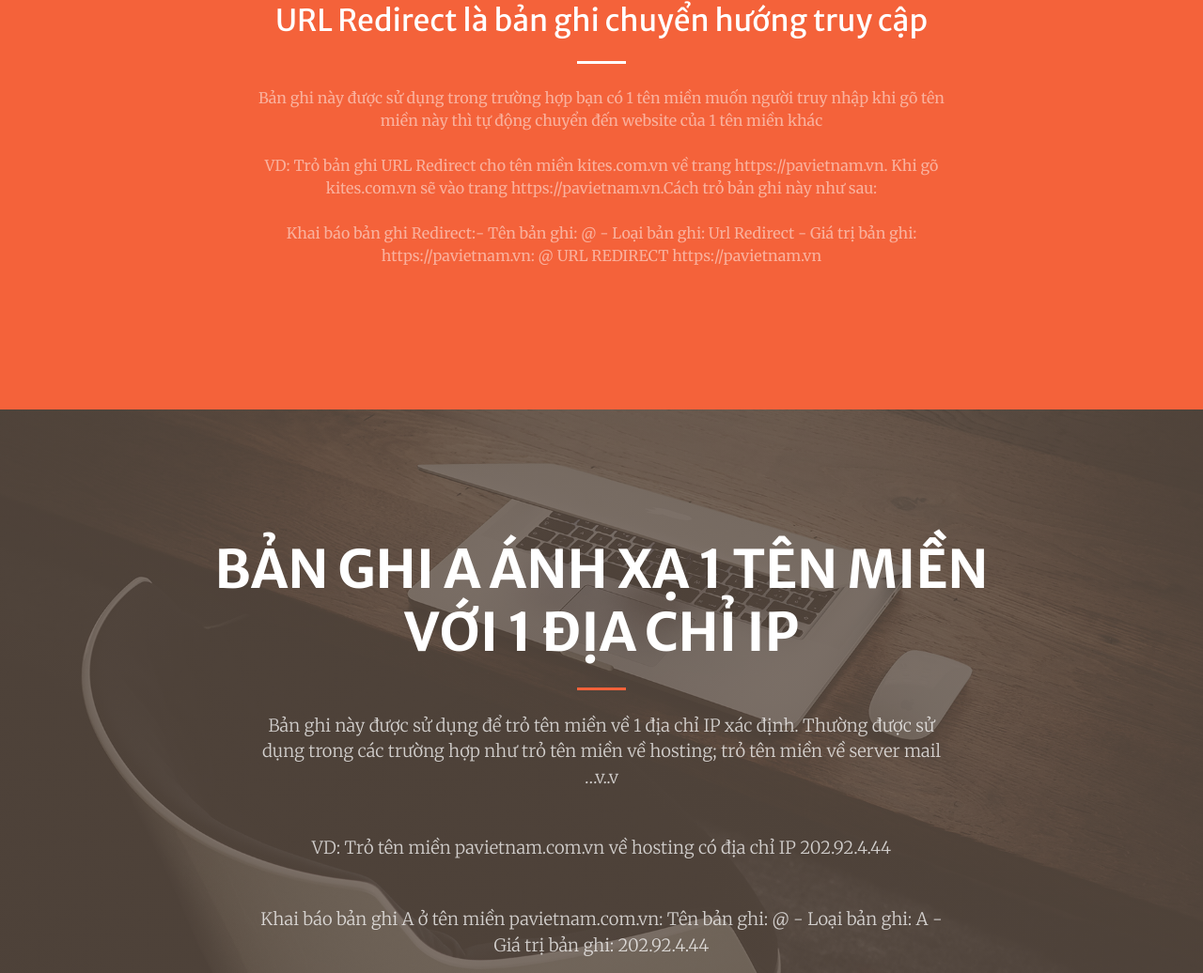
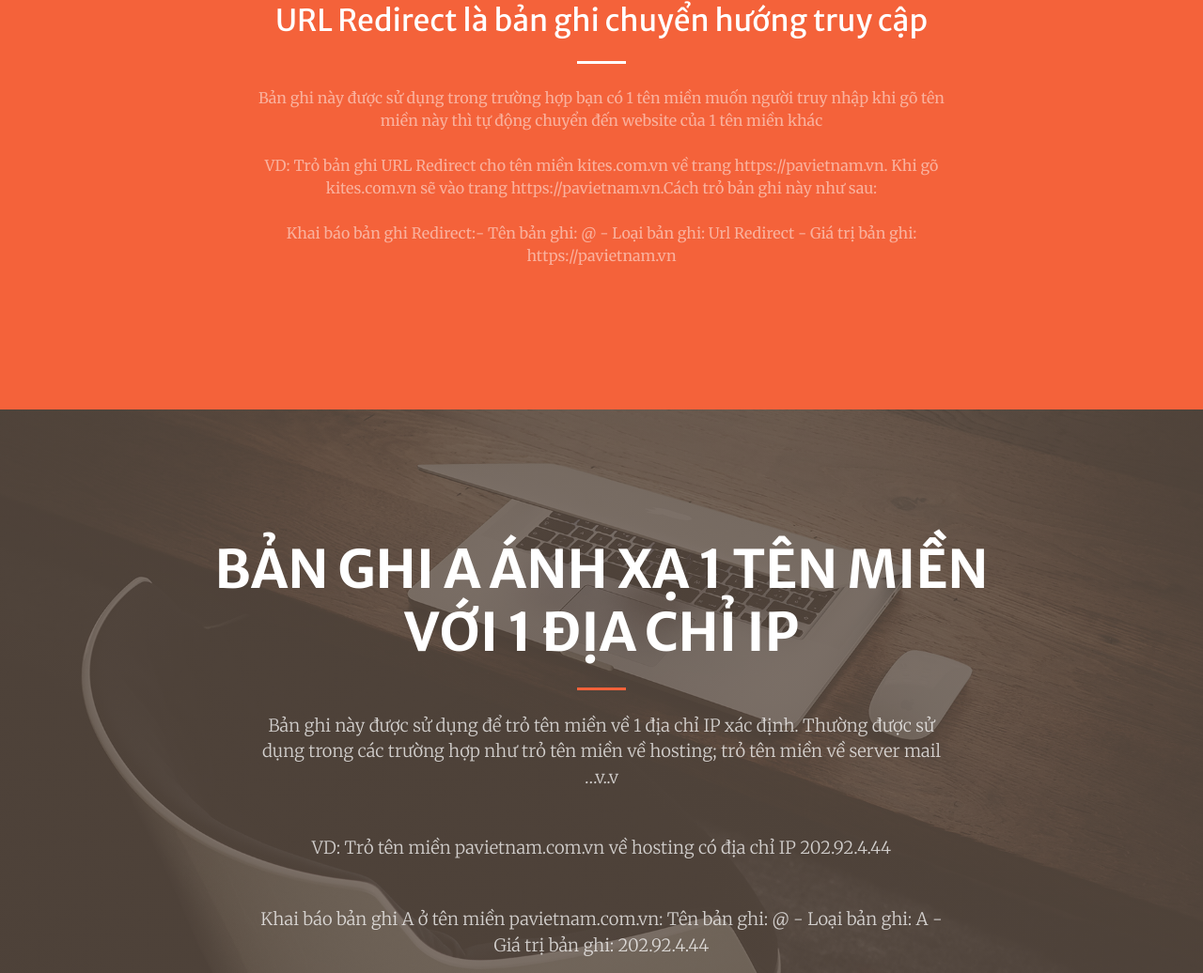
Before and after one commit to dangphamdns/dangphamdns.github.io, a website with bundled scripts: page index.html in a window 1280 px wide. Shown: the part 925-1961 px from the top of the page at 94% size. Built offline with nearby package versions, Linux system fonts and the light colour scheme.

Commit message:
Update index.html

```diff
--- a/index.html
+++ b/index.html
@@ -105,7 +105,7 @@
           <hr class="divider light my-4">
           <p class="text-white-50 mb-4">Bản ghi này được sử dụng trong trường hợp bạn có 1 tên miền muốn người truy nhập khi gõ tên miền này thì tự động chuyển đến website của 1 tên miền khác</p>
           <p class="text-white-50 mb-4">VD: Trỏ bản ghi URL Redirect cho tên miền kites.com.vn về trang https://pavietnam.vn. Khi gõ kites.com.vn sẽ vào trang https://pavietnam.vn.Cách trỏ bản ghi này như sau:</p>
-          <p class="text-white-50 mb-4">Khai báo bản ghi Redirect:- Tên bản ghi: @ - Loại bản ghi: Url Redirect - Giá trị bản ghi: https://pavietnam.vn: @ URL REDIRECT https://pavietnam.vn </p>
+          <p class="text-white-50 mb-4">Khai báo bản ghi Redirect:- Tên bản ghi: @ - Loại bản ghi: Url Redirect - Giá trị bản ghi: https://pavietnam.vn </p>
         </div>
       </div>
     </div>
```
